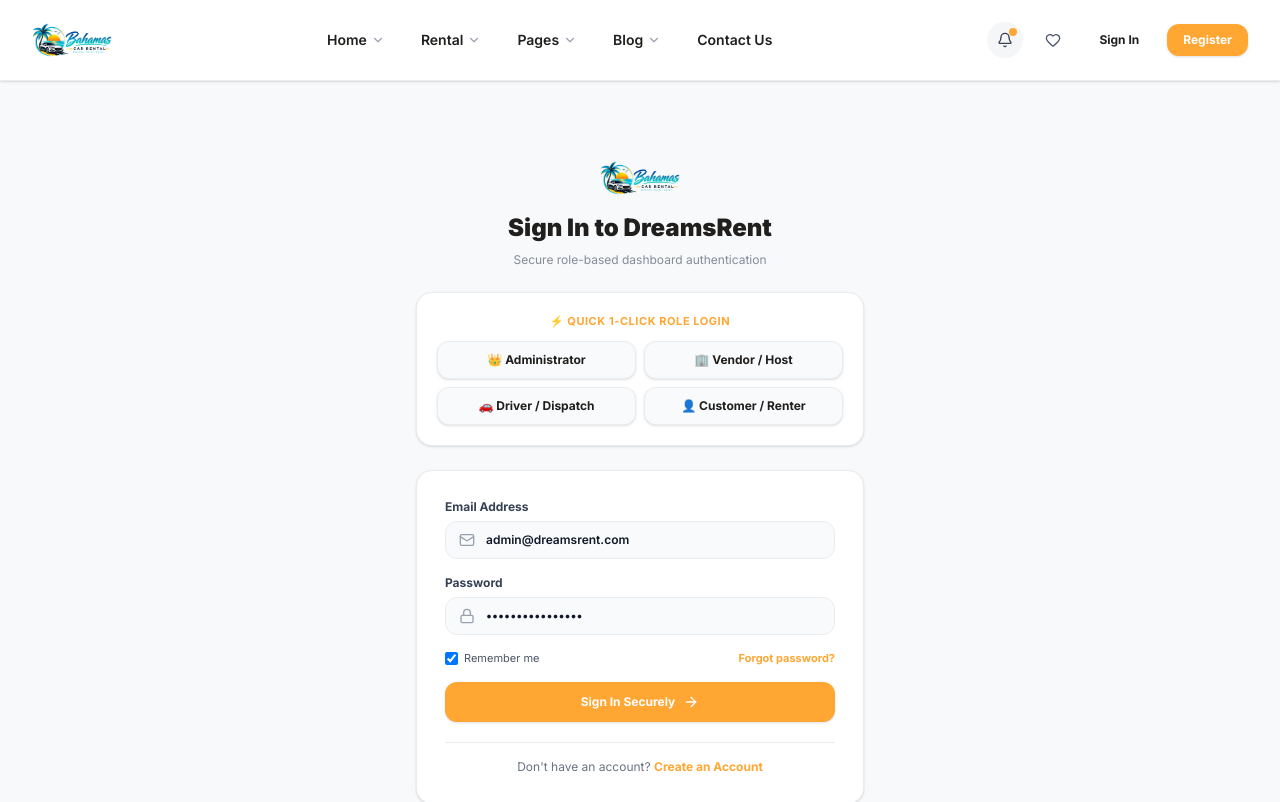
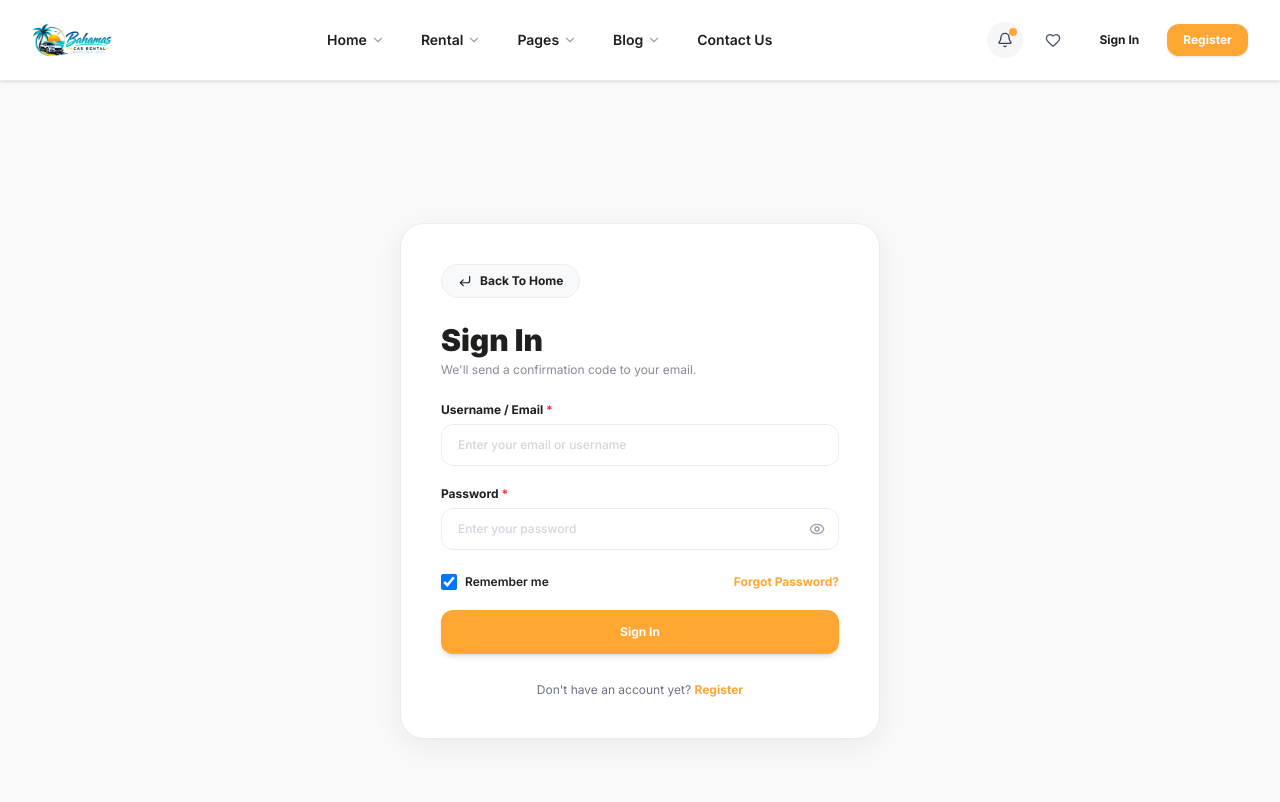
Before and after one commit to raushan22882917/dreamsrent-bahamas, a Next.js app: page /login in a window 1280 px wide. Shown: the top 802 px of the page. Built offline with nearby package versions, Linux system fonts and the light colour scheme.

Commit message:
Align login page with official PHP template and remove all demo role boxes

```diff
--- a/app/login/page.tsx
+++ b/app/login/page.tsx
@@ -4,177 +4,176 @@
 import Link from 'next/link';
 import { useRouter } from 'next/navigation';
 import { useAuth } from '../../context/AuthContext';
-import { UserRole } from '../../types/rental';
-import { Lock, Mail, ArrowRight, ShieldCheck, CheckCircle2, AlertCircle } from 'lucide-react';
+import { Eye, EyeOff, CornerDownLeft, AlertCircle, CheckCircle2 } from 'lucide-react';
 
 export default function LoginPage() {
   const router = useRouter();
-  const { login, loginWithCredentials } = useAuth();
-  const [email, setEmail] = useState('admin@dreamsrent.com');
-  const [password, setPassword] = useState('adminpassword123');
+  const { loginWithCredentials } = useAuth();
+  const [username, setUsername] = useState('');
+  const [password, setPassword] = useState('');
+  const [showPassword, setShowPassword] = useState(false);
+  const [rememberMe, setRememberMe] = useState(true);
   const [loading, setLoading] = useState(false);
   const [error, setError] = useState('');
   const [success, setSuccess] = useState(false);
 
   const handleLogin = async (e: React.FormEvent) => {
     e.preventDefault();
+    if (!username.trim() || !password.trim()) {
+      setError('Please enter your email and password.');
+      return;
+    }
+
     setLoading(true);
     setError('');
 
     try {
-      const ok = await loginWithCredentials(email, password);
+      const ok = await loginWithCredentials(username.trim(), password);
       if (ok) {
         setSuccess(true);
         setTimeout(() => {
-          if (email.includes('admin')) router.push('/admin');
-          else if (email.includes('vendor')) router.push('/vendor/dashboard');
-          else if (email.includes('driver')) router.push('/driver/dashboard');
-          else router.push('/dashboard');
+          const lower = username.toLowerCase();
+          if (lower.includes('admin')) {
+            router.push('/admin');
+          } else if (lower.includes('vendor')) {
+            router.push('/vendor/dashboard');
+          } else if (lower.includes('driver')) {
+            router.push('/driver/dashboard');
+          } else {
+            router.push('/dashboard');
+          }
         }, 500);
       } else {
-        setError('Invalid credentials. Please verify your email and password.');
+        setError('Invalid username/email or password. Please try again.');
       }
     } catch (err: any) {
-      setError(err.message || 'Login failed');
+      setError(err.message || 'Login failed. Please check your credentials.');
     } finally {
       setLoading(false);
     }
   };
 
-  const handleQuickRole = (role: UserRole, defaultEmail: string, pass: string) => {
-    setEmail(defaultEmail);
-    setPassword(pass);
-    login(role, defaultEmail);
-    if (role === 'admin') router.push('/admin');
-    else if (role === 'vendor') router.push('/vendor/dashboard');
-    else if (role === 'driver') router.push('/driver/dashboard');
-    else router.push('/dashboard');
-  };
+  return (
+    <div className="min-h-screen bg-[#F9F9F9] py-12 px-4 flex items-center justify-center">
+      <div className="max-w-[480px] w-full">
 
-  return (
-    <div className="min-h-screen bg-[#F8F9FA] py-16 flex items-center justify-center px-4">
-      <div className="max-w-md w-full space-y-6">
+        {/* White Card matching official DreamsRent PHP Template */}
+        <div className="bg-white rounded-3xl p-8 sm:p-10 shadow-[0_8px_30px_rgb(0,0,0,0.06)] border border-[#EAEDF0] space-y-6">
 
-        {/* Top Logo */}
-        <div className="text-center space-y-2">
-          <Link href="/" className="inline-block">
-            <img src="/images/logo.png" alt="DreamsRent" className="h-10 w-auto mx-auto" />
-          </Link>
-          <h1 className="text-2xl font-black text-[#201F1D]">Sign In to DreamsRent</h1>
-          <p className="text-xs text-[#878A99]">Secure role-based dashboard authentication</p>
-        </div>
+          {/* Back To Home Button */}
+          <div>
+            <Link
+              href="/"
+              className="inline-flex items-center space-x-2 text-xs font-bold text-[#201F1D] bg-[#F8F9FA] hover:bg-[#FFA633] hover:text-white px-4 py-2 rounded-full border border-[#EAEDF0] transition-all"
+            >
+              <CornerDownLeft className="w-3.5 h-3.5" />
+              <span>Back To Home</span>
+            </Link>
+          </div>
 
-        {/* 1-Click Role Switcher for Fast Evaluation */}
-        <div className="bg-white border border-[#EAEDF0] rounded-2xl p-5 shadow-sm space-y-3">
-          <span className="text-[11px] font-bold text-[#FFA633] uppercase block text-center tracking-wider">
-            ⚡ Quick 1-Click Role Login
-          </span>
-          <div className="grid grid-cols-2 gap-2">
-            <button
-              onClick={() => handleQuickRole('admin', 'admin@dreamsrent.com', 'adminpassword123')}
-              className="p-2.5 bg-gray-50 hover:bg-[#FFA633] hover:text-white text-[#201F1D] text-xs font-bold rounded-xl border border-[#EAEDF0] transition-all flex items-center justify-center space-x-1.5 shadow-sm"
-            >
-              <span>👑 Administrator</span>
-            </button>
-            <button
-              onClick={() => handleQuickRole('vendor', 'vendor@dreamsrent.com', 'vendorpassword123')}
-              className="p-2.5 bg-gray-50 hover:bg-[#FFA633] hover:text-white text-[#201F1D] text-xs font-bold rounded-xl border border-[#EAEDF0] transition-all flex items-center justify-center space-x-1.5 shadow-sm"
-            >
-              <span>🏢 Vendor / Host</span>
-            </button>
-            <button
-              onClick={() => handleQuickRole('driver', 'driver@dreamsrent.com', 'driverpassword123')}
-              className="p-2.5 bg-gray-50 hover:bg-[#FFA633] hover:text-white text-[#201F1D] text-xs font-bold rounded-xl border border-[#EAEDF0] transition-all flex items-center justify-center space-x-1.5 shadow-sm"
-            >
-              <span>🚗 Driver / Dispatch</span>
-            </button>
-            <button
-              onClick={() => handleQuickRole('customer', 'customer@dreamsrent.com', 'customerpassword123')}
-              className="p-2.5 bg-gray-50 hover:bg-[#FFA633] hover:text-white text-[#201F1D] text-xs font-bold rounded-xl border border-[#EAEDF0] transition-all flex items-center justify-center space-x-1.5 shadow-sm"
-            >
-              <span>👤 Customer / Renter</span>
-            </button>
+          {/* Heading */}
+          <div className="space-y-1">
+            <h1 className="text-2xl sm:text-3xl font-black text-[#201F1D]">Sign In</h1>
+            <p className="text-xs text-[#878A99]">We&apos;ll send a confirmation code to your email.</p>
           </div>
-        </div>
 
-        {/* Credentials Form */}
-        <div className="bg-white rounded-2xl p-7 border border-[#EAEDF0] shadow-sm space-y-5">
-
+          {/* Error / Success Alerts */}
           {error && (
-            <div className="p-3 bg-red-50 border border-red-200 text-red-700 text-xs font-bold rounded-xl flex items-center space-x-2">
+            <div className="p-3.5 bg-red-50 border border-red-200 text-red-700 text-xs font-semibold rounded-xl flex items-center space-x-2">
               <AlertCircle className="w-4 h-4 flex-shrink-0" />
               <span>{error}</span>
             </div>
           )}
 
           {success && (
-            <div className="p-3 bg-emerald-50 border border-emerald-200 text-emerald-700 text-xs font-bold rounded-xl flex items-center space-x-2 animate-in fade-in">
+            <div className="p-3.5 bg-emerald-50 border border-emerald-200 text-emerald-700 text-xs font-semibold rounded-xl flex items-center space-x-2 animate-in fade-in">
               <CheckCircle2 className="w-4 h-4 flex-shrink-0" />
-              <span>Authentication successful! Redirecting to dashboard...</span>
+              <span>Login successful! Opening dashboard...</span>
             </div>
           )}
 
-          <form onSubmit={handleLogin} className="space-y-4 text-xs">
+          {/* Form */}
+          <form onSubmit={handleLogin} className="space-y-5 text-xs">
+
+            {/* Username / Email */}
             <div>
-              <label className="block text-xs font-bold text-gray-700 mb-1.5">Email Address</label>
+              <label className="block text-xs font-bold text-[#201F1D] mb-1.5">
+                Username / Email <span className="text-red-500">*</span>
+              </label>
+              <input
+                type="text"
+                required
+                value={username}
+                onChange={(e) => setUsername(e.target.value)}
+                placeholder="Enter your email or username"
+                className="w-full px-4 py-3 bg-white border border-[#EAEDF0] rounded-xl text-xs font-medium text-[#201F1D] focus:outline-none focus:ring-2 focus:ring-[#FFA633] transition-all placeholder:text-gray-300"
+              />
+            </div>
+
+            {/* Password */}
+            <div>
+              <label className="block text-xs font-bold text-[#201F1D] mb-1.5">
+                Password <span className="text-red-500">*</span>
+              </label>
               <div className="relative">
-                <Mail className="w-4 h-4 text-gray-400 absolute left-3.5 top-1/2 transform -translate-y-1/2" />
                 <input
-                  type="email"
+                  type={showPassword ? 'text' : 'password'}
                   required
-                  value={email}
-                  onChange={(e) => setEmail(e.target.value)}
-                  placeholder="admin@dreamsrent.com"
-                  className="w-full pl-10 pr-4 py-2.5 bg-gray-50 border border-[#EAEDF0] rounded-xl font-semibold text-gray-900 focus:outline-none focus:ring-2 focus:ring-[#FFA633]"
+                  value={password}
+                  onChange={(e) => setPassword(e.target.value)}
+                  placeholder="Enter your password"
+                  className="w-full pl-4 pr-11 py-3 bg-white border border-[#EAEDF0] rounded-xl text-xs font-medium text-[#201F1D] focus:outline-none focus:ring-2 focus:ring-[#FFA633] transition-all placeholder:text-gray-300"
                 />
+                <button
+                  type="button"
+                  onClick={() => setShowPassword(!showPassword)}
+                  className="absolute right-3.5 top-1/2 -translate-y-1/2 text-gray-400 hover:text-gray-700"
+                  tabIndex={-1}
+                >
+                  {showPassword ? <EyeOff className="w-4 h-4" /> : <Eye className="w-4 h-4" />}
+                </button>
               </div>
             </div>
 
-            <div>
-              <label className="block text-xs font-bold text-gray-700 mb-1.5">Password</label>
-              <div className="relative">
-                <Lock className="w-4 h-4 text-gray-400 absolute left-3.5 top-1/2 transform -translate-y-1/2" />
+            {/* Remember Me & Forgot Password */}
+            <div className="flex items-center justify-between pt-1">
+              <label className="flex items-center space-x-2 text-gray-600 cursor-pointer">
                 <input
-                  type="password"
-                  required
-                  value={password}
-                  onChange={(e) => setPassword(e.target.value)}
-                  placeholder="••••••••"
-                  className="w-full pl-10 pr-4 py-2.5 bg-gray-50 border border-[#EAEDF0] rounded-xl font-semibold text-gray-900 focus:outline-none focus:ring-2 focus:ring-[#FFA633]"
+                  type="checkbox"
+                  checked={rememberMe}
+                  onChange={(e) => setRememberMe(e.target.checked)}
+                  className="w-4 h-4 rounded text-[#FFA633] focus:ring-[#FFA633] border-gray-300"
                 />
-              </div>
+                <span className="text-xs font-semibold text-[#201F1D]">Remember me</span>
+              </label>
+
+              <Link href="/faq" className="text-xs font-bold text-[#FFA633] hover:underline">
+                Forgot Password?
+              </Link>
             </div>
 
-            <div className="flex items-center justify-between text-[11px]">
-              <label className="flex items-center space-x-1.5 text-gray-600 cursor-pointer">
-                <input type="checkbox" defaultChecked className="rounded text-[#FFA633]" />
-                <span>Remember me</span>
-              </label>
-              <a href="#" className="font-bold text-[#FFA633] hover:underline">Forgot password?</a>
-            </div>
-
+            {/* Submit Button */}
             <button
               type="submit"
               disabled={loading}
-              className="w-full py-3 bg-[#FFA633] hover:bg-[#e5952e] text-white text-xs font-bold rounded-xl shadow transition-all flex items-center justify-center space-x-2"
+              className="w-full py-3.5 bg-[#FFA633] hover:bg-[#e5952e] text-white text-xs font-bold rounded-xl shadow-md transition-all active:scale-[0.99] flex items-center justify-center space-x-2"
             >
               {loading ? (
-                <span>Authenticating with PostgreSQL...</span>
+                <span>Signing In...</span>
               ) : (
-                <>
-                  <span>Sign In Securely</span>
-                  <ArrowRight className="w-4 h-4" />
-                </>
+                <span>Sign In</span>
               )}
             </button>
+
+            {/* Don't have an account */}
+            <div className="text-center pt-2 text-xs text-gray-500">
+              Don&apos;t have an account yet?{' '}
+              <Link href="/register" className="font-bold text-[#FFA633] hover:underline">
+                Register
+              </Link>
+            </div>
+
           </form>
-
-          <div className="pt-4 border-t border-[#EAEDF0] text-center text-xs text-gray-500">
-            Don&apos;t have an account?{' '}
-            <Link href="/register" className="font-bold text-[#FFA633] hover:underline">
-              Create an Account
-            </Link>
-          </div>
 
         </div>
 
--- a/components/auth/AuthGuard.tsx
+++ b/components/auth/AuthGuard.tsx
@@ -1,9 +1,10 @@
 'use client';
 
-import React from 'react';
+import React, { useEffect } from 'react';
 import Link from 'next/link';
+import { useRouter } from 'next/navigation';
 import { useAuth } from '../../context/AuthContext';
-import { ShieldAlert, Lock, ArrowRight, UserCheck } from 'lucide-react';
+import { Lock, ArrowRight, ShieldAlert } from 'lucide-react';
 
 interface AuthGuardProps {
   children: React.ReactNode;
@@ -11,7 +12,8 @@
 }
 
 export function AuthGuard({ children, allowedRoles }: AuthGuardProps) {
-  const { user, isAuthenticated, switchRole } = useAuth();
+  const router = useRouter();
+  const { user, isAuthenticated } = useAuth();
 
   if (!isAuthenticated || !user) {
     return (
@@ -22,49 +24,20 @@
           </div>
 
           <div>
-            <h2 className="text-xl font-black text-[#201F1D]">Authentication Required</h2>
+            <h2 className="text-xl font-black text-[#201F1D]">Access Restricted</h2>
             <p className="text-xs text-[#878A99] mt-1.5 leading-relaxed">
-              This dashboard portal is fully secured with role-based access control. Please log in with your verified credentials.
+              You must be logged in to view this dashboard. Please sign in with your account credentials.
             </p>
           </div>
 
-          <div className="space-y-3 pt-2">
+          <div className="pt-2">
             <Link
               href="/login"
-              className="w-full py-3 bg-[#FFA633] hover:bg-[#e5952e] text-white font-bold text-xs rounded-xl shadow-md flex items-center justify-center space-x-2 transition-all"
+              className="w-full py-3.5 bg-[#FFA633] hover:bg-[#e5952e] text-white font-bold text-xs rounded-xl shadow-md flex items-center justify-center space-x-2 transition-all active:scale-[0.99]"
             >
-              <span>Sign In to Your Account</span>
+              <span>Sign In to Continue</span>
               <ArrowRight className="w-4 h-4" />
             </Link>
-
-            <div className="text-[11px] text-gray-400 font-bold uppercase tracking-wider my-2">Or Quick Switch Demo Role</div>
-
-            <div className="grid grid-cols-2 gap-2 text-xs">
-              <button
-                onClick={() => switchRole('admin')}
-                className="p-2.5 bg-gray-50 hover:bg-orange-50 border border-gray-200 hover:border-[#FFA633] rounded-xl font-bold text-gray-800 text-left transition-all"
-              >
-                👑 Admin Portal
-              </button>
-              <button
-                onClick={() => switchRole('vendor')}
-                className="p-2.5 bg-gray-50 hover:bg-orange-50 border border-gray-200 hover:border-[#FFA633] rounded-xl font-bold text-gray-800 text-left transition-all"
-              >
-                🏢 Vendor Host
-              </button>
-              <button
-                onClick={() => switchRole('driver')}
-                className="p-2.5 bg-gray-50 hover:bg-orange-50 border border-gray-200 hover:border-[#FFA633] rounded-xl font-bold text-gray-800 text-left transition-all"
-              >
-                🚗 Driver Dispatch
-              </button>
-              <button
-                onClick={() => switchRole('customer')}
-                className="p-2.5 bg-gray-50 hover:bg-orange-50 border border-gray-200 hover:border-[#FFA633] rounded-xl font-bold text-gray-800 text-left transition-all"
-              >
-                👤 Customer Renter
-              </button>
-            </div>
           </div>
         </div>
       </div>
@@ -80,29 +53,24 @@
           </div>
 
           <div>
-            <h2 className="text-xl font-black text-[#201F1D]">Restricted Access Area</h2>
+            <h2 className="text-xl font-black text-[#201F1D]">Unauthorized Role</h2>
             <p className="text-xs text-[#878A99] mt-1.5 leading-relaxed">
-              Your account is logged in as <b className="uppercase text-gray-900">{user.role}</b>. This section requires <b className="uppercase text-[#FFA633]">{allowedRoles.join(' / ')}</b> permissions.
+              Your account does not have permission to view this section.
             </p>
           </div>
 
-          <div className="flex flex-col sm:flex-row gap-3 pt-2">
+          <div className="pt-2">
             <Link
               href={
                 user.role === 'admin' ? '/admin' :
                 user.role === 'vendor' ? '/vendor/dashboard' :
                 user.role === 'driver' ? '/driver/dashboard' : '/dashboard'
               }
-              className="flex-1 py-3 bg-[#FFA633] text-white font-bold text-xs rounded-xl shadow text-center"
+              className="w-full py-3.5 bg-[#FFA633] hover:bg-[#e5952e] text-white font-bold text-xs rounded-xl shadow-md flex items-center justify-center space-x-2 transition-all"
             >
-              Go to My Dashboard
+              <span>Go to My Dashboard</span>
+              <ArrowRight className="w-4 h-4" />
             </Link>
-            <button
-              onClick={() => switchRole('admin')}
-              className="flex-1 py-3 bg-gray-100 hover:bg-gray-200 text-gray-800 font-bold text-xs rounded-xl text-center"
-            >
-              Switch to Admin
-            </button>
           </div>
         </div>
       </div>
```
